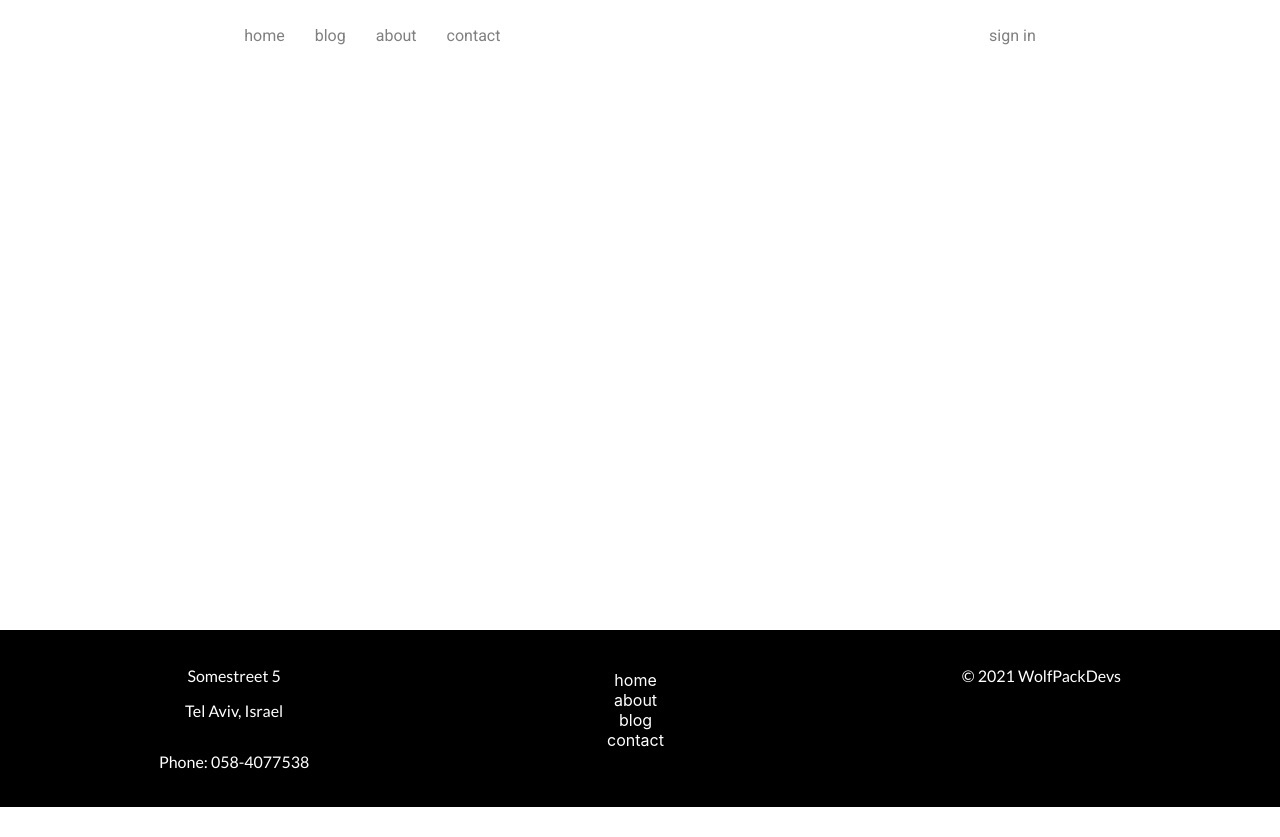
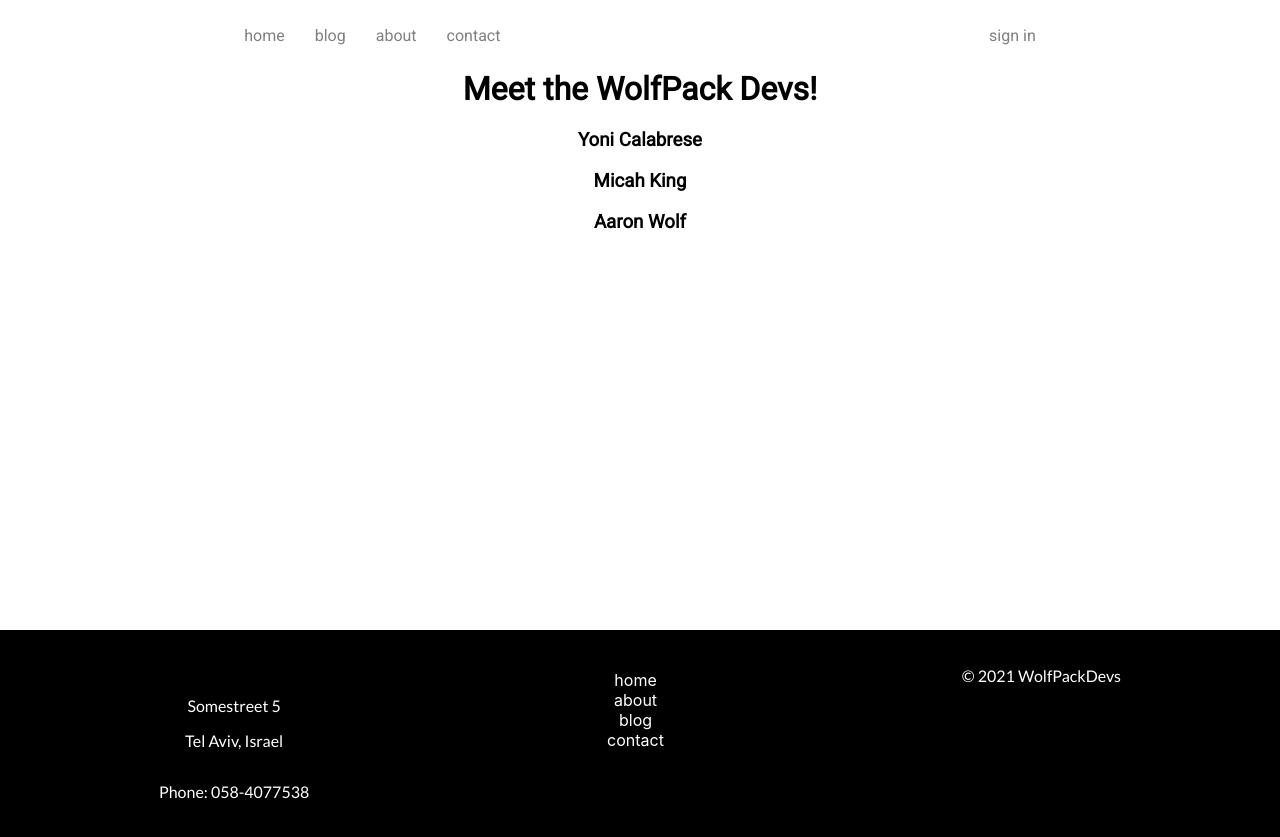
Before and after one commit to wolfpackdevs/wolfpackwebsite, a React (Create React App) app: page /about in a window 1280 px wide. Before the commit the page ends 807 px from the top, so only its background shows below. Built offline with nearby package versions, Linux system fonts and the light colour scheme; no server answers.

Commit message:
created about page. Needs more details

```diff
--- a/package.json
+++ b/package.json
@@ -7,6 +7,7 @@
     "@testing-library/react": "^11.1.0",
     "@testing-library/user-event": "^12.1.10",
     "@tinymce/tinymce-react": "^3.10.1",
+    "antd": "^4.14.0",
     "emailjs-com": "^2.6.4",
     "firebase": "^8.2.7",
     "node-sass": "^5.0.0",
--- a/src/App.js
+++ b/src/App.js
@@ -7,12 +7,10 @@ import { setCurrentUser } from './redux/user/user.actions';
 
 import Homepage from './pages/homepage/homepage.page';
 import Contact from './pages/contact/contact.page';
-
 import BlogPage from './pages/blog/blog-page.component';
-
 import BlogEditor from './pages/blog/blog-editor.component';
-
 import AdminPage from './pages/admin/admin-page.component';
+import About from './pages/about/about.page';
 
 import Header from './components/Header/Header.component';
 import Foot from './components/foot/Foot.component';
@@ -61,7 +59,8 @@ class App extends React.Component {
               <Route exact path="/" component={Homepage} />
               <div className="main">
                   <Route path="/contact" component={Contact} />
-                  <Route path="/Blog" component={BlogPage} />
+                  <Route path="/blog" component={BlogPage} />
+                  <Route path="/about" component={About} />
                   <Route exact path="/edit_Blog" component={BlogEditor} />
                   <Route exact path="/_admin" component={AdminPage} />
               </div>
--- /dev/null
+++ b/src/pages/about/about.page.jsx
@@ -0,0 +1,18 @@
+const About = () => {
+    return (
+        <div className="about">
+        <h1>Meet the WolfPack Devs!</h1>
+            <div className="person">
+                <h3>Yoni Calabrese</h3>
+            </div>
+            <div className="person">
+                <h3>Micah King</h3>
+            </div>
+            <div className="person">
+                <h3>Aaron Wolf</h3>
+            </div>
+        </div>
+    )
+}
+
+export default About;
--- a/src/pages/contact/contact.page.jsx
+++ b/src/pages/contact/contact.page.jsx
@@ -37,6 +37,7 @@ const Contact = () => {
     const [message, setMessage]=useState("");
     return (
         <div className="contact">
+            <h1>Have a project that needs work? We can help!</h1>
             {sent ? sentAlert :
                 <form className="contact-form" onSubmit={sendEmail}>
                 <FormInput
--- a/src/pages/contact/contact.style.scss
+++ b/src/pages/contact/contact.style.scss
@@ -0,0 +1,3 @@
+.contact {
+  margin-top: 30px;
+}
```
Also changed, not shown: src/pages/about/about.style.scss (added), 1 other file (tests, documents, lock files or other folders).
